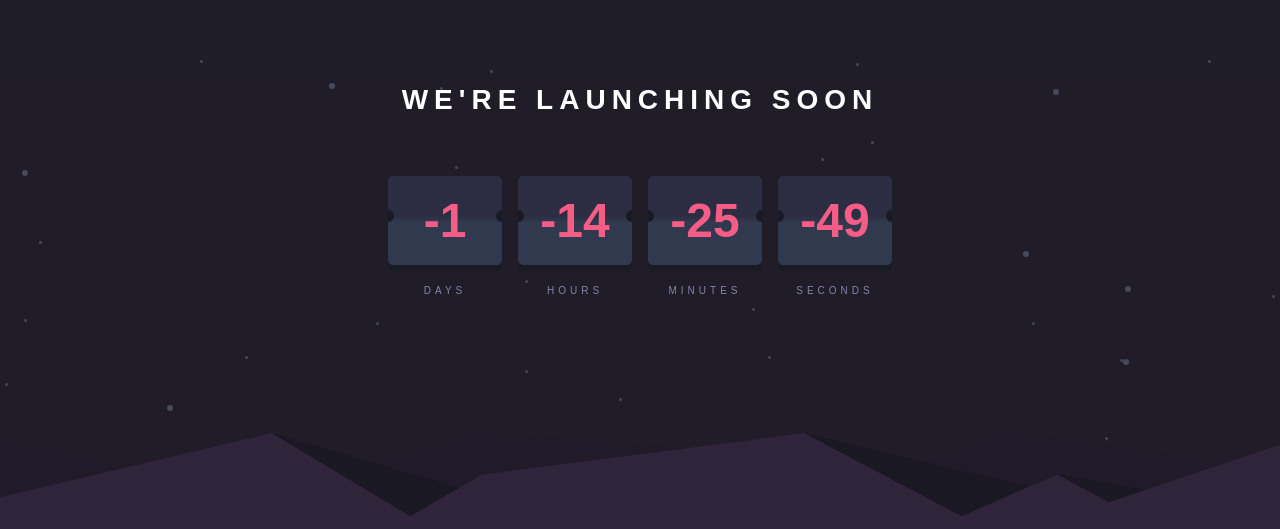
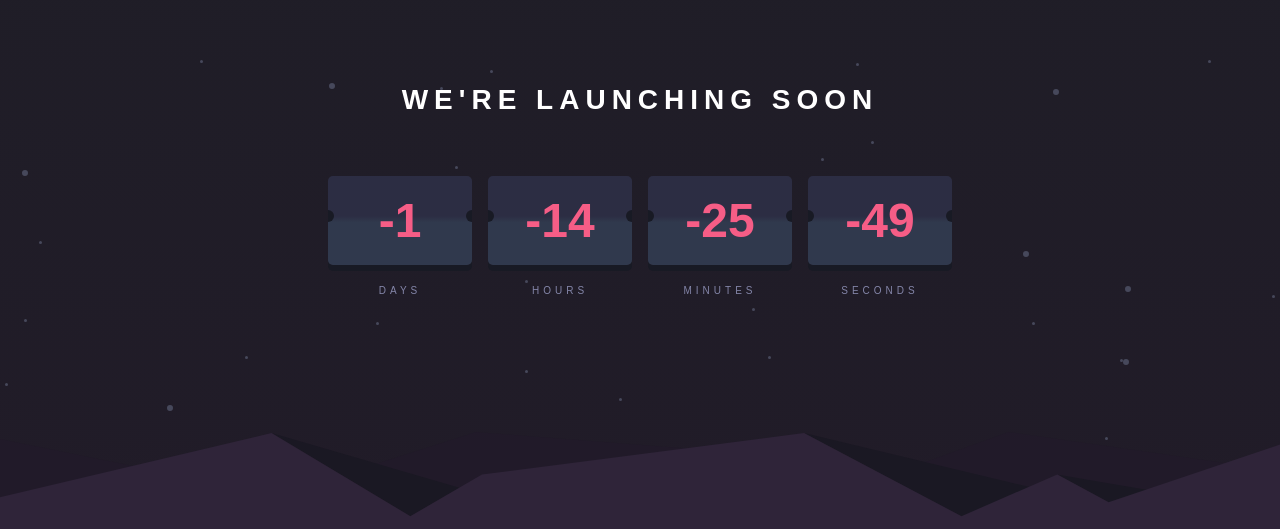
Before and after one commit to parmarayushi/launch-countdown-timer, a plain HTML site: page index.html in a window 1280 px wide. Shown: the part 171-700 px from the top of the page. Drawn offline with nearby package versions, Linux system fonts and the light colour scheme; files that its build step writes are made by us from their sources.

Commit message:
feat: set min-width of the card

```diff
--- a/style.scss
+++ b/style.scss
@@ -57,7 +57,7 @@ body {
       position: relative;
 
       .card-text {
-        min-width: 70px;
+        min-width: 100px;
         text-align: center;
         border-radius: 5px;
         padding: 17px 22px;
```
